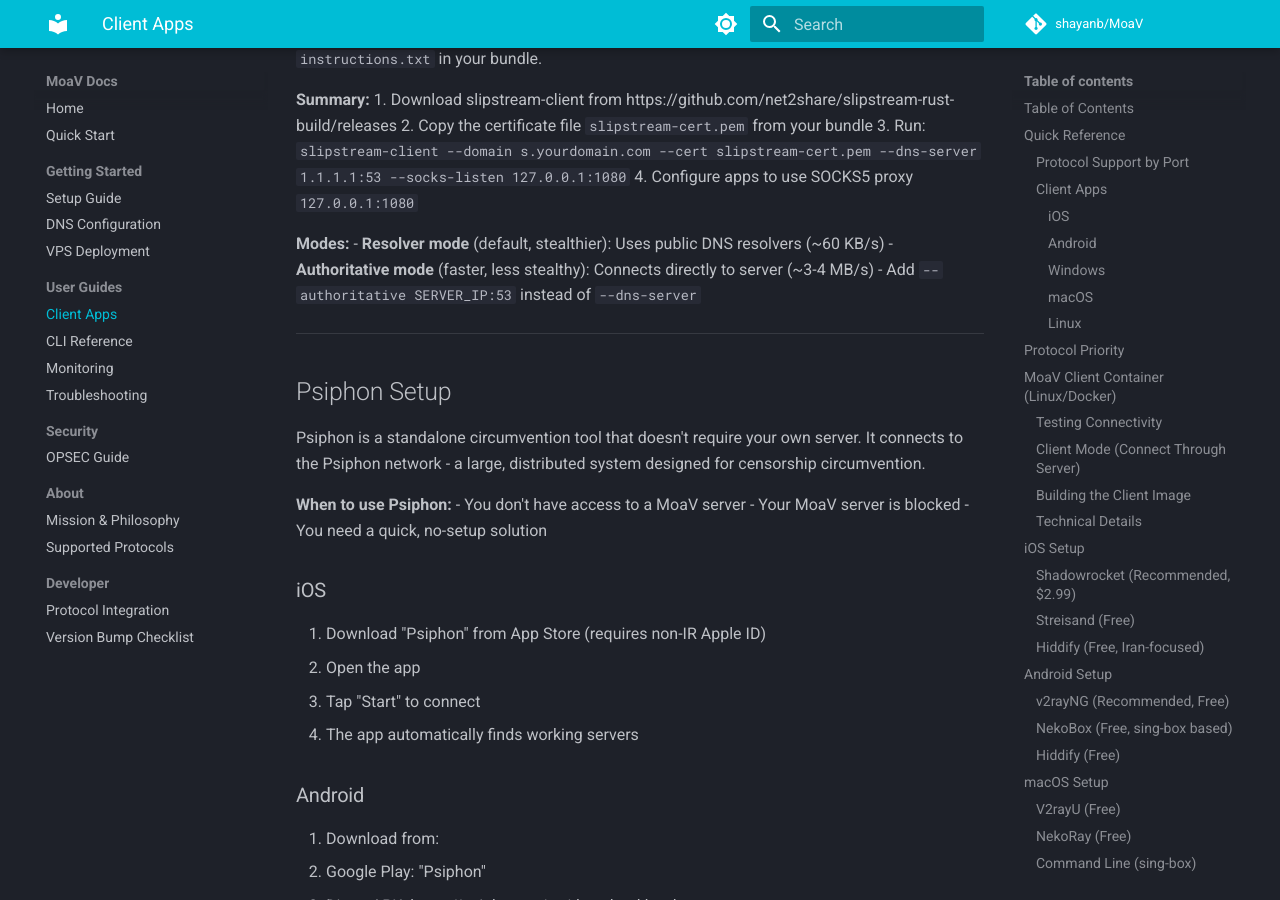
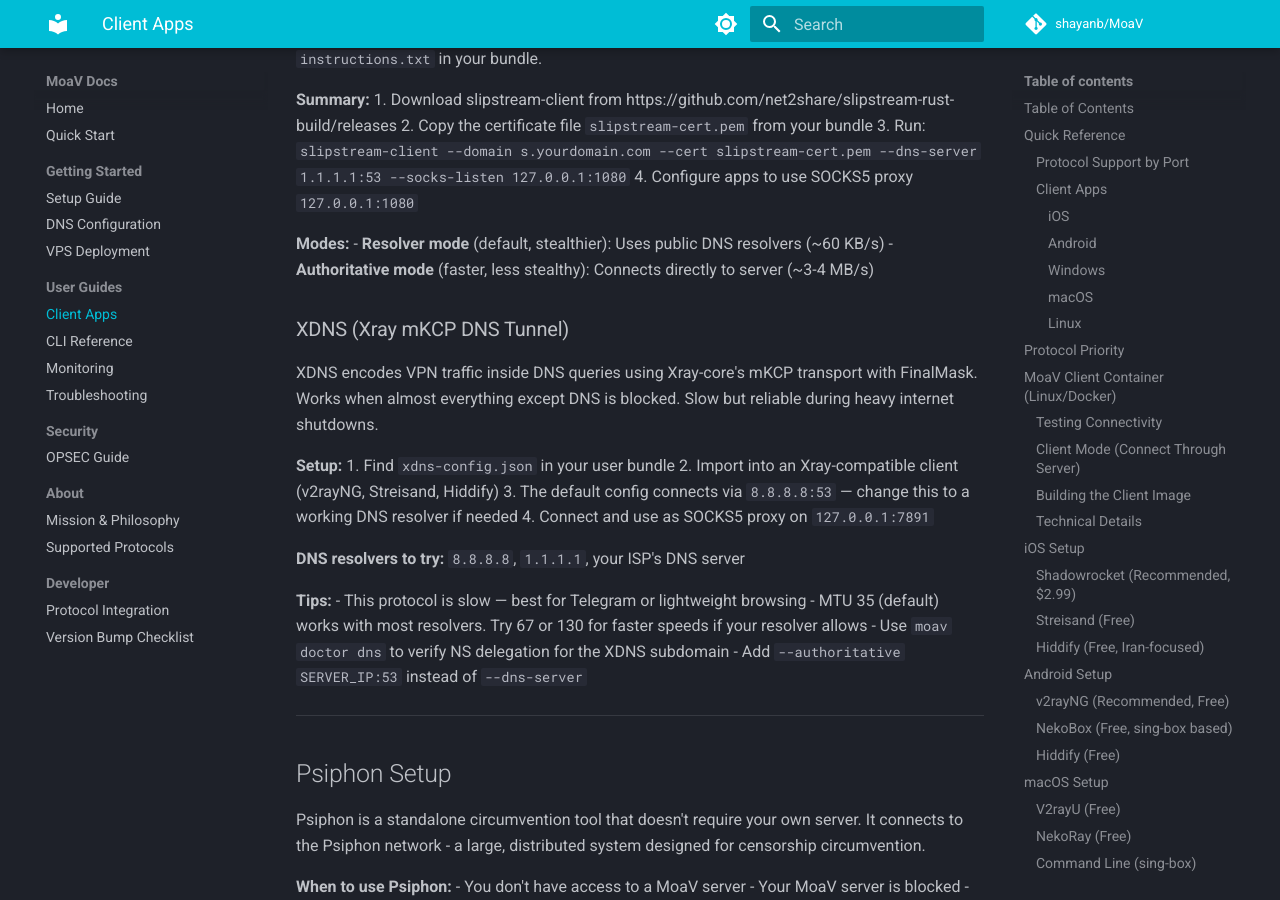
Before and after one commit to MotherofallVPNs/moav-site, an MkDocs documentation site: the page built from docs/CLIENTS.md, in a window 1280 px wide and 900 px high, scrolled down 15337 px. Built offline with MkDocs 1.6.1 and Material for MkDocs 9.7.7, drawn with Linux system fonts in a browser that asks for light colours; comment, search, counter and statistics services are not loaded.

Commit message:
update xdns docs, minor fix

```diff
--- a/docs/CLIENTS.md
+++ b/docs/CLIENTS.md
@@ -632,6 +632,23 @@
 **Modes:**
 - **Resolver mode** (default, stealthier): Uses public DNS resolvers (~60 KB/s)
 - **Authoritative mode** (faster, less stealthy): Connects directly to server (~3-4 MB/s)
+
+### XDNS (Xray mKCP DNS Tunnel)
+
+XDNS encodes VPN traffic inside DNS queries using Xray-core's mKCP transport with FinalMask. Works when almost everything except DNS is blocked. Slow but reliable during heavy internet shutdowns.
+
+**Setup:**
+1. Find `xdns-config.json` in your user bundle
+2. Import into an Xray-compatible client (v2rayNG, Streisand, Hiddify)
+3. The default config connects via `8.8.8.8:53` — change this to a working DNS resolver if needed
+4. Connect and use as SOCKS5 proxy on `127.0.0.1:7891`
+
+**DNS resolvers to try:** `8.8.8.8`, `1.1.1.1`, your ISP's DNS server
+
+**Tips:**
+- This protocol is slow — best for Telegram or lightweight browsing
+- MTU 35 (default) works with most resolvers. Try 67 or 130 for faster speeds if your resolver allows
+- Use `moav doctor dns` to verify NS delegation for the XDNS subdomain
   - Add `--authoritative SERVER_IP:53` instead of `--dns-server`
 
 ---
```
Also changed, not shown: docs/SETUP.md (+5 -3 lines), docs/TROUBLESHOOTING.md (+5 -3 lines).
